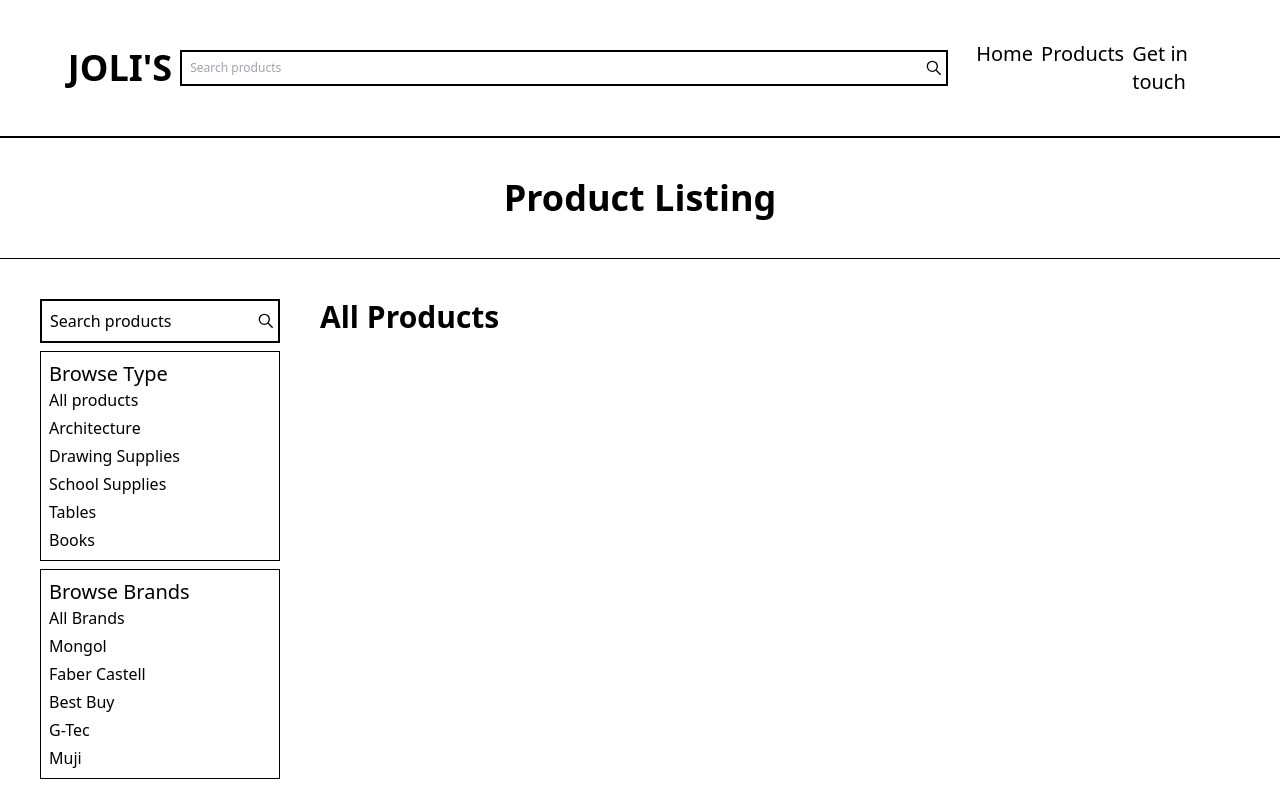
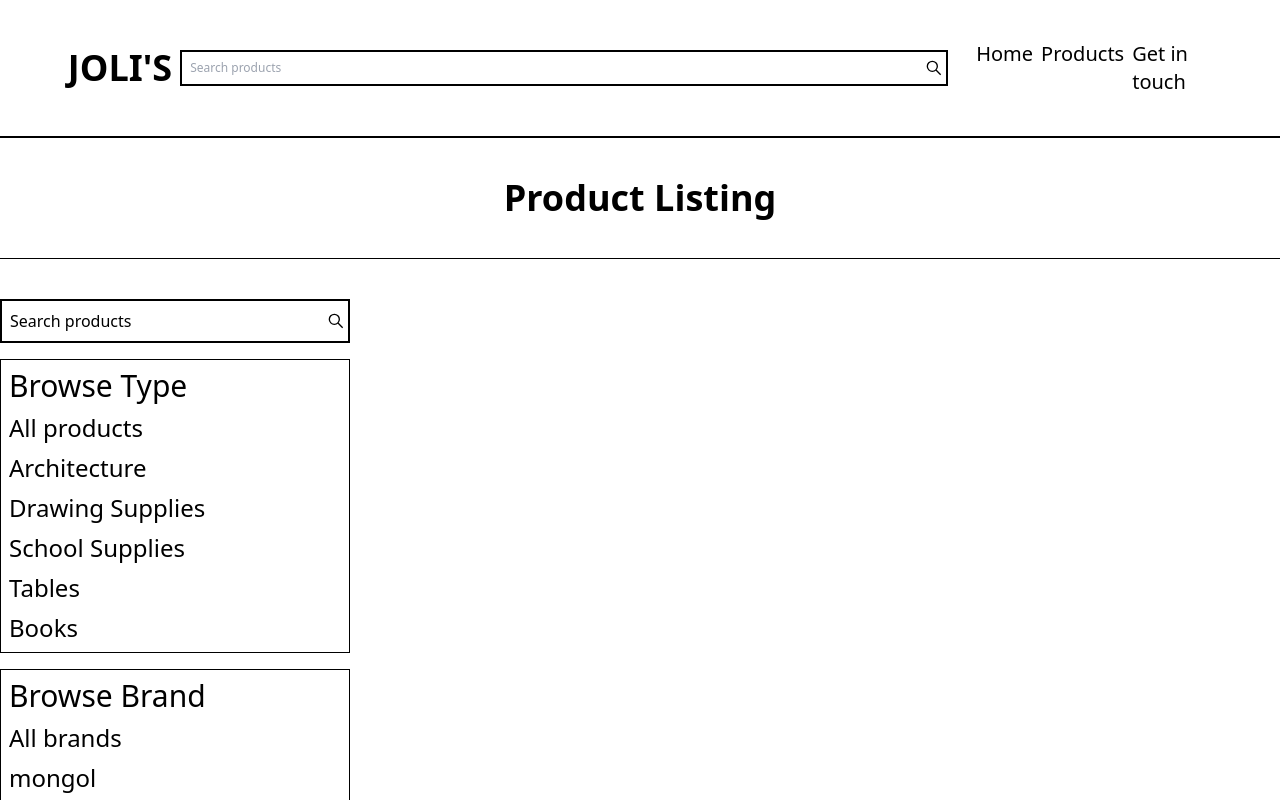
Before and after one commit to quinzonjosh/jolis, a Next.js app: page /product-listing in a window 1280 px wide. Shown: the top 800 px of the page. Built offline with nearby package versions, Linux system fonts and the light colour scheme.

Commit message:
product listing left panel

```diff
--- a/pages/product-listing.js
+++ b/pages/product-listing.js
@@ -15,11 +15,11 @@ export default function ProductListing() {
         {data.categoryName != null ? data.categoryName : "Product Listing"}
       </section>
 
-      <section className="flex flex-row border-b border-black py-10">
+      <section className="flex py-10">
         {/* left panel */}
-        <div className="w-[25%] flex flex-col px-10 gap-2">
-          {/* Search bar */}
-          <div className="flex">
+        <div className="md:w-[20%]">
+          {/* search bar */}
+          <div className="flex md:w-[350px] m-auto mb-4">
             <input
               type="search"
               name="Search here"
@@ -30,10 +30,10 @@ export default function ProductListing() {
               <GrSearch />
             </button>
           </div>
-          {/* browse type */}
-          <div className="w-[100%] border border-black p-2">
-            <div className="text-xl">Browse Type</div>
-            <ul className="flex flex-col gap-1">
+          {/* browse type list */}
+          <div className="md:w-[350px] m-auto border border-black p-2 mb-4">
+            <div className="text-3xl pb-2">Browse Type</div>
+            <ul className="flex flex-col gap-2 text-2xl">
               <li>
                 <Link href="/">
                   <a>All products</a>
@@ -66,18 +66,18 @@ export default function ProductListing() {
               </li>
             </ul>
           </div>
-          {/* browse type */}
-          <div className="w-[100%] border border-black p-2">
-            <div className="text-xl">Browse Brands</div>
-            <ul className="flex flex-col gap-1">
+          {/* browse brand list */}
+          <div className="md:w-[350px] m-auto border border-black p-2 mb-4">
+            <div className="text-3xl pb-2">Browse Brand</div>
+            <ul className="flex flex-col gap-2 text-2xl">
               <li>
                 <Link href="/">
-                  <a>All Brands</a>
+                  <a>All brands</a>
                 </Link>
               </li>
               <li>
                 <Link href="/">
-                  <a>Mongol</a>
+                  <a>mongol</a>
                 </Link>
               </li>
               <li>
@@ -87,7 +87,7 @@ export default function ProductListing() {
               </li>
               <li>
                 <Link href="/">
-                  <a>Best Buy</a>
+                  <a>Best-Buy</a>
                 </Link>
               </li>
               <li>
@@ -102,11 +102,8 @@ export default function ProductListing() {
               </li>
             </ul>
           </div>
-        </div>
-
-        {/* All products grid */}
-        <div className="w-[70%]">
-          <div className="font-bold text-3xl">All Products</div>
+          {/* right panel */}
+          <div></div>
         </div>
       </section>
     </Layout>
```
